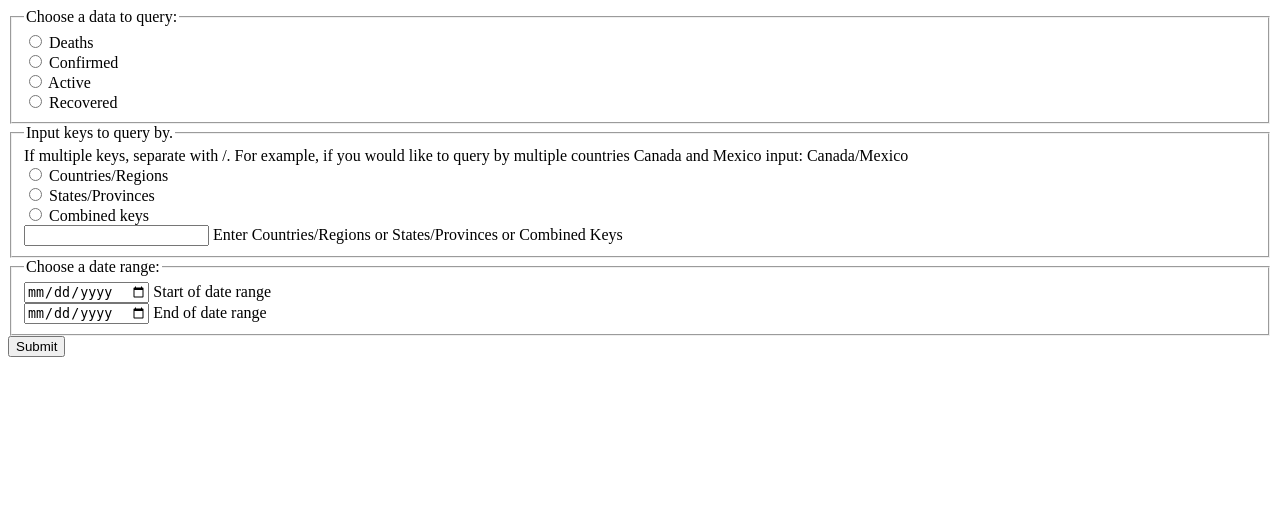
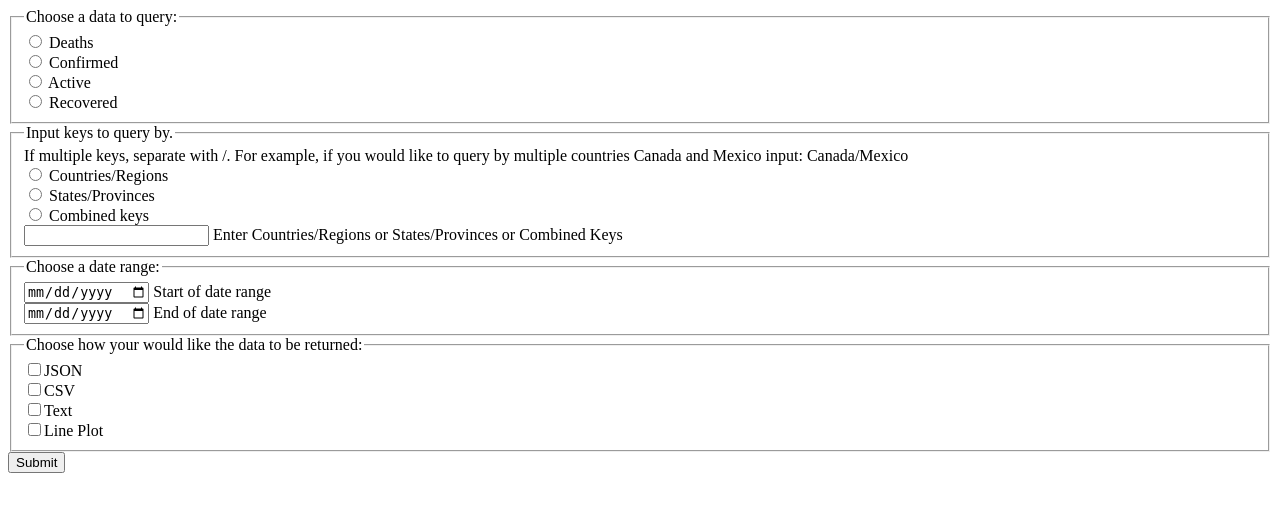
Before and after one commit to emazor2/covid-monitor, a Flask app: page /search in a window 1280 px wide. Shown: the top 512 px of the page. Run offline with Flask 2, Linux system fonts and the light colour scheme.

Commit message:
add new field in html for search q4

```diff
--- a/COVIDMonitor/templates/search.html
+++ b/COVIDMonitor/templates/search.html
@@ -23,6 +23,13 @@
             <input type="date" name="date_start" value="date_start" > Start of date range<br>
             <input type="date" name="date_end" value="date_end" > End of date range<br>
          </fieldset>
+          <fieldset>
+            <legend>Choose how your would like the data to be returned:</legend>
+            <input type="checkbox" name="return_format" value="json">JSON<br>
+            <input type="checkbox" name="return_format" value="csv">CSV<br>
+            <input type="checkbox" name="return_format" value="text">Text<br>
+            <input type="checkbox" name="return_format" value="line_plot">Line Plot<br>
+         </fieldset>
          <input type = "submit"/>
       </form>
    </body>
```
